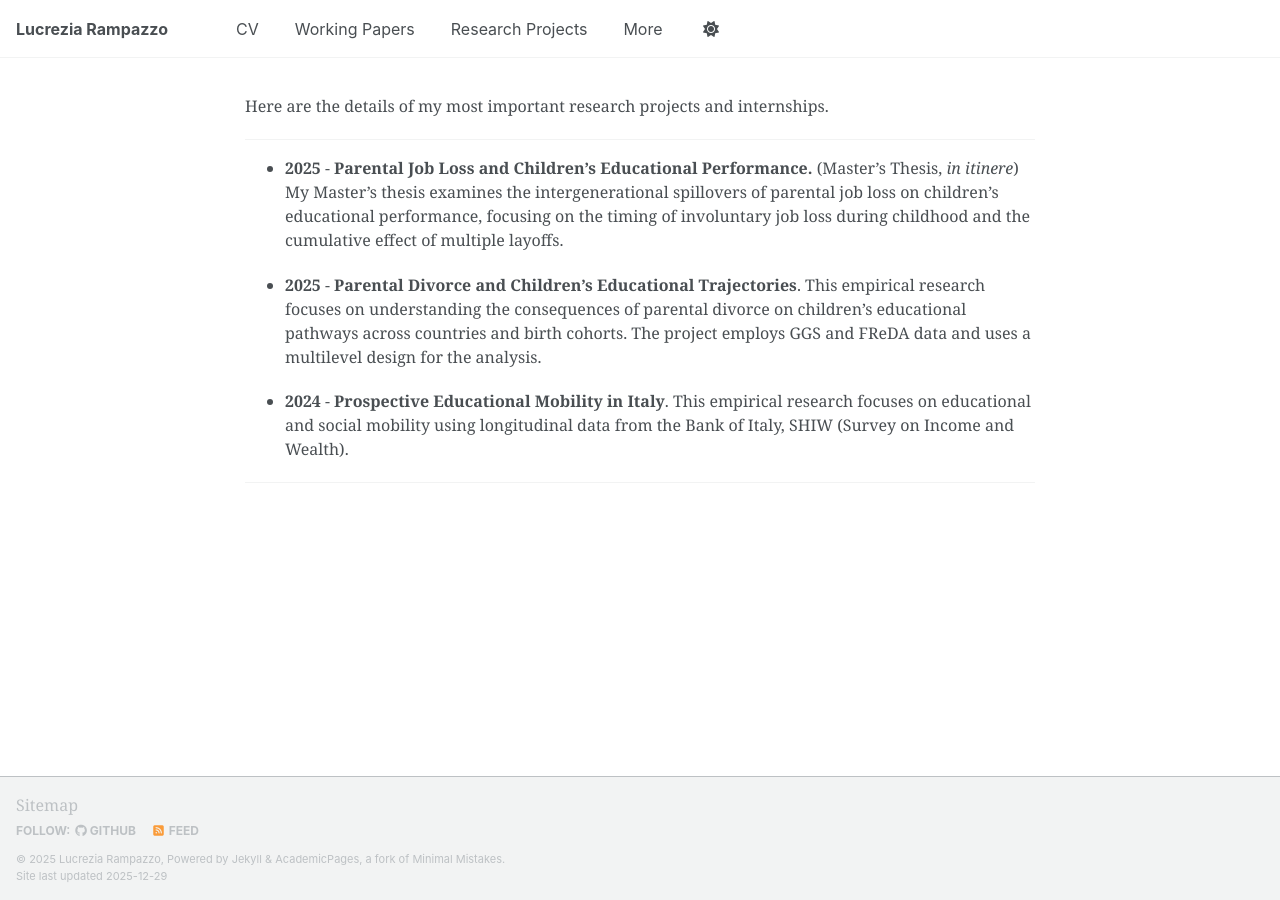
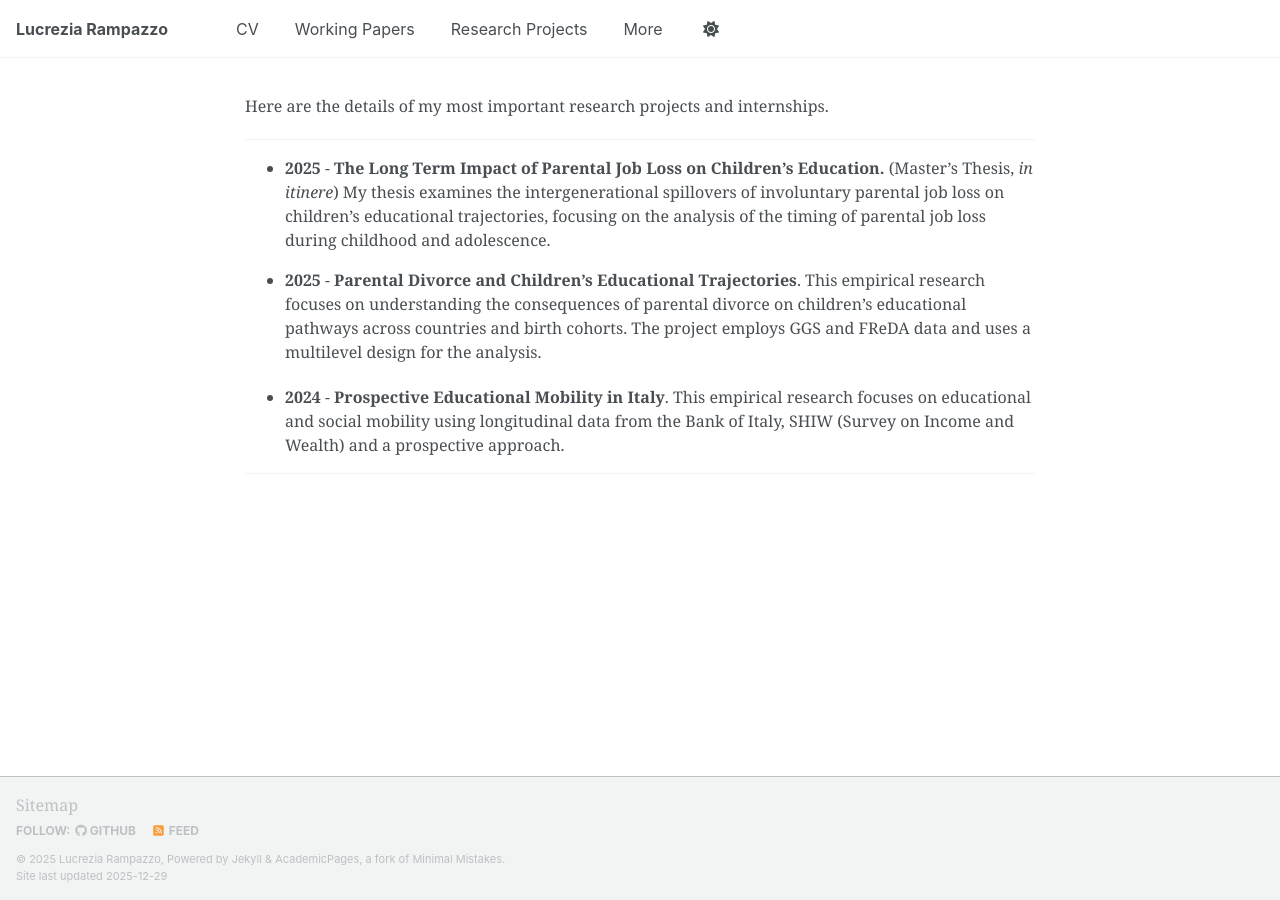
Before and after one commit to LucreziaRampazzo/lucreziarampazzo.github.io, a Jekyll site: the page built from _pages/research-projects.md, in a window 1280 px wide. Built offline with Jekyll 4.4.1, drawn with Linux system fonts in a browser that asks for light colours; a script that is not in the unit is left out.

Commit message:
Update research-projects.md

```diff
--- a/_pages/research-projects.md
+++ b/_pages/research-projects.md
@@ -7,10 +7,9 @@ description: "Research Projects and Internships"
 Here are the details of my most important research projects and internships.
 
 ---
-* **2025** - **Parental Job Loss and Children's Educational Performance.** (Master's Thesis, _in itinere_) My Master's thesis examines the intergenerational spillovers of parental job loss on children’s educational performance, focusing on the timing of involuntary job loss during childhood and the cumulative effect of multiple layoffs.
-
+* **2025** - **The Long Term Impact of Parental Job Loss on Children's Education.** (Master's Thesis, _in itinere_) My thesis examines the intergenerational spillovers of involuntary parental job loss on children’s educational trajectories, focusing on the analysis of the timing of parental job loss during childhood and adolescence.
 * **2025** - **Parental Divorce and Children's Educational Trajectories**. This empirical research focuses on understanding the consequences of parental divorce on children's educational pathways across countries and birth cohorts. The project employs GGS and FReDA data and uses a multilevel design for the analysis.
 
-* **2024** - **Prospective Educational Mobility in Italy**. This empirical research focuses on educational and social mobility using longitudinal data from the Bank of Italy, SHIW (Survey on Income and Wealth).
+* **2024** - **Prospective Educational Mobility in Italy**. This empirical research focuses on educational and social mobility using longitudinal data from the Bank of Italy, SHIW (Survey on Income and Wealth) and a prospective approach.
 
 ---
```
